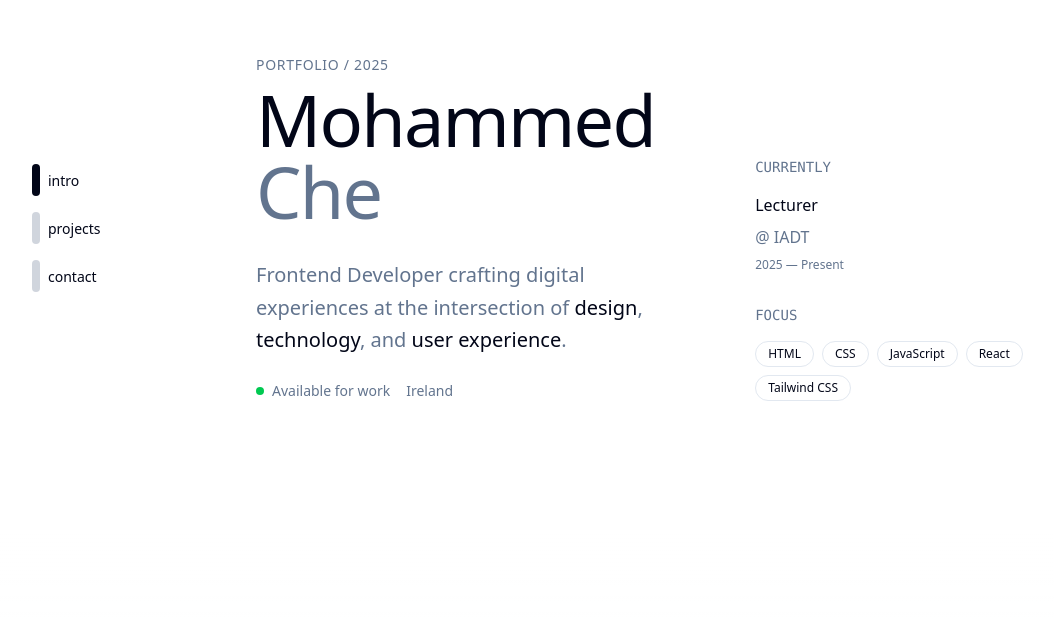
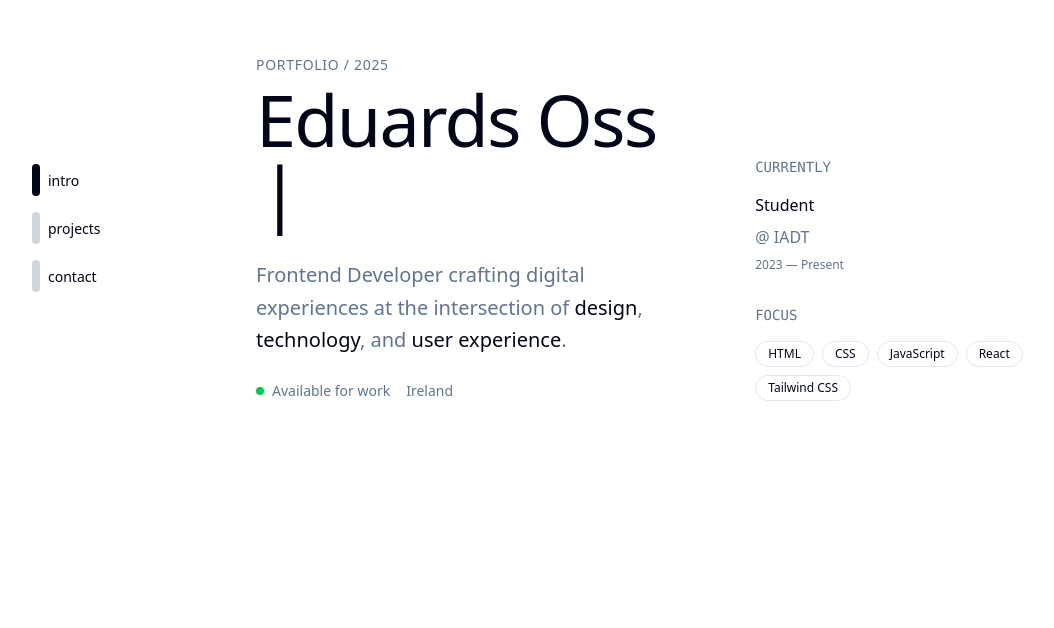
Before and after one commit to n00230867/React-Portfolio, a React (Vite) app: page /contact in a window 1280 px wide. Shown: the part 172-800 px from the top of the page, without its empty margins (0-1054 px from the left). Built offline with nearby package versions, Linux system fonts and the light colour scheme.

Commit message:
Class Version

```diff
--- a/package.json
+++ b/package.json
@@ -20,6 +20,7 @@
     "class-variance-authority": "^0.7.1",
     "clsx": "^2.1.1",
     "embla-carousel-react": "^8.6.0",
+    "gsap": "^3.13.0",
     "lucide-react": "^0.552.0",
     "react": "^19.1.1",
     "react-dom": "^19.1.1",
--- a/src/App.jsx
+++ b/src/App.jsx
@@ -34,8 +34,12 @@ export default function App() {
     const observer = new IntersectionObserver((entries) => {
       entries.forEach(entry => {
         if(entry.isIntersecting){
+          entry.target.classList.add('animate-fade-in-up');
           console.log(entry.target.id);
           setActiveSection(entry.target.id);
+        }
+        else {
+          entry.target.classList.remove('animate-fade-in-up');
         }
       });
     }, { threshold: 0.3, rootMargin: '0px 0px 0px 0px' });
--- a/src/assets/data/projects.json
+++ b/src/assets/data/projects.json
@@ -5,7 +5,7 @@
         "description": "A simple todo application to manage daily tasks.",
         "screenshots": [
             {
-                "url": "https://picsum.photos/seed/todoapp/600/400",
+                "url": "/images/example.png",
                 "caption": "Screenshot of Todo App"
             },
             {
--- a/src/assets/index.css
+++ b/src/assets/index.css
@@ -119,3 +119,21 @@
     @apply bg-background text-foreground;
   }
 }
+
+@layer utilities {
+  .animate-fade-in-up {
+    animation: fade-in-up 0.8s cubic-bezier(0.16, 1, 0.3, 1) forwards;
+  }
+
+  @keyframes fade-in-up {
+    from {
+      opacity: 0;
+      transform: translateY(24px);
+    }
+
+    to {
+      opacity: 1;
+      transform: translateY(0);
+    }
+  }
+}
--- a/src/components/Contact.jsx
+++ b/src/components/Contact.jsx
@@ -1,6 +1,6 @@
 export default function Contact() {
     return (
-        <section id="contact" className="py-20 sm:py-32 ">
+        <section id="contact" className="py-20 sm:py-32 opacity-0">
           <div className="grid lg:grid-cols-2 gap-12 sm:gap-16">
             <div className="space-y-6 sm:space-y-8">
               <h2 className="text-3xl sm:text-4xl font-light">Let's Connect</h2>
--- a/src/components/Footer.jsx
+++ b/src/components/Footer.jsx
@@ -3,7 +3,7 @@ export default function Footer({toggleTheme, isDark}) {
         <footer className="py-12 sm:py-16 border-t border-border">
           <div className="flex flex-col lg:flex-row justify-between items-start lg:items-center gap-6 sm:gap-8">
             <div className="space-y-2">
-              <div className="text-sm text-muted-foreground">© 2025 Mohammed Che. All rights reserved.</div>
+              <div className="text-sm text-muted-foreground">© 2025 Eduards Oss. All rights reserved.</div>
             </div>
 
             <div className="flex items-center gap-4">
--- a/src/components/Intro.jsx
+++ b/src/components/Intro.jsx
@@ -1,20 +1,36 @@
-export default function Intro(){
-    return(
+import TextType from "@/components/animations/TextType";
+
+export default function Intro() {
+  return (
     <header id="intro" className="min-h-screen flex items-center">
       <div className="grid lg:grid-cols-5 gap-12 sm:gap-16 w-full">
         <div className="lg:col-span-3 space-y-6 sm:space-y-8">
           <div className="space-y-3 sm:space-y-2">
-                <div className="text-sm text-muted-foreground tracking-wider">PORTFOLIO / 2025</div>
+            <div className="text-sm text-muted-foreground tracking-wider">
+              PORTFOLIO / 2025
+            </div>
             <h1 className="text-5xl sm:text-6xl lg:text-7xl font-light tracking-tight">
-                  Mohammed <br />
-                  <span className="text-muted-foreground">Che</span>
+              <TextType
+                text={[
+                  "Eduards Oss"
+                ]}
+                typingSpeed={75}
+                pauseDuration={1500}
+                showCursor={true}
+                loop={false}
+                cursorCharacter="|"
+              />
+
+              {/* <span className="text-muted-foreground">Che</span> */}
             </h1>
           </div>
 
           <div className="space-y-6 max-w-md">
             <p className="text-lg sm:text-xl text-muted-foreground leading-relaxed">
-                  Frontend Developer crafting digital experiences at the intersection of
-                  <span className="text-foreground"> design</span>,<span className="text-foreground"> technology</span>, and
+              Frontend Developer crafting digital experiences at the
+              intersection of
+              <span className="text-foreground"> design</span>,
+              <span className="text-foreground"> technology</span>, and
               <span className="text-foreground"> user experience</span>.
             </p>
 
@@ -30,25 +46,31 @@ export default function Intro(){
 
         <div className="lg:col-span-2 flex flex-col justify-end space-y-6 sm:space-y-8 mt-8 lg:mt-0">
           <div className="space-y-4">
-                <div className="text-sm text-muted-foreground font-mono">CURRENTLY</div>
+            <div className="text-sm text-muted-foreground font-mono">
+              CURRENTLY
+            </div>
             <div className="space-y-2">
-                  <div className="text-foreground">Lecturer</div>
+              <div className="text-foreground">Student</div>
               <div className="text-muted-foreground">@ IADT</div>
-                  <div className="text-xs text-muted-foreground">2025 — Present</div>
+              <div className="text-xs text-muted-foreground">
+                2023 — Present
+              </div>
             </div>
           </div>
 
           <div className="space-y-4">
             <div className="text-sm text-muted-foreground font-mono">FOCUS</div>
             <div className="flex flex-wrap gap-2">
-                  {['HTML', 'CSS', 'JavaScript', 'React', 'Tailwind CSS'].map((skill) => (
+              {["HTML", "CSS", "JavaScript", "React", "Tailwind CSS"].map(
+                (skill) => (
                   <span
                     key={skill}
                     className="px-3 py-1 text-xs border border-border rounded-full hover:border-muted-foreground/50 transition-colors duration-300"
                   >
                     {skill}
                   </span>
-                  ))}
+                )
+              )}
             </div>
           </div>
         </div>
--- a/src/components/Projects.jsx
+++ b/src/components/Projects.jsx
@@ -10,7 +10,7 @@ export default function Projects() {
   ));
 
     return (
-    <section id="projects" className="py-20 sm:py-32">
+    <section id="projects" className="py-20 sm:py-32 opacity-0">
       <div className="space-y-10">
         <div className="space-y-6 sm:space-y-8 max-w-2xl">
           <h2 className="text-3xl sm:text-4xl font-light">Projects</h2>
--- /dev/null
+++ b/src/components/animations/TextType.jsx
@@ -0,0 +1,174 @@
+'use client';
+
+import { useEffect, useRef, useState, createElement, useMemo, useCallback } from 'react';
+import { gsap } from 'gsap';
+
+const TextType = ({
+  text,
+  as: Component = 'div',
+  typingSpeed = 50,
+  initialDelay = 0,
+  pauseDuration = 2000,
+  deletingSpeed = 30,
+  loop = true,
+  className = '',
+  showCursor = true,
+  hideCursorWhileTyping = false,
+  cursorCharacter = '|',
+  cursorClassName = '',
+  cursorBlinkDuration = 0.5,
+  textColors = [],
+  variableSpeed,
+  onSentenceComplete,
+  startOnVisible = false,
+  reverseMode = false,
+  ...props
+}) => {
+  const [displayedText, setDisplayedText] = useState('');
+  const [currentCharIndex, setCurrentCharIndex] = useState(0);
+  const [isDeleting, setIsDeleting] = useState(false);
+  const [currentTextIndex, setCurrentTextIndex] = useState(0);
+  const [isVisible, setIsVisible] = useState(!startOnVisible);
+  const cursorRef = useRef(null);
+  const containerRef = useRef(null);
+
+  const textArray = useMemo(() => (Array.isArray(text) ? text : [text]), [text]);
+
+  const getRandomSpeed = useCallback(() => {
+    if (!variableSpeed) return typingSpeed;
+    const { min, max } = variableSpeed;
+    return Math.random() * (max - min) + min;
+  }, [variableSpeed, typingSpeed]);
+
+  const getCurrentTextColor = () => {
+    if (textColors.length === 0) return;
+    return textColors[currentTextIndex % textColors.length];
+  };
+
+  useEffect(() => {
+    if (!startOnVisible || !containerRef.current) return;
+
+    const observer = new IntersectionObserver(
+      entries => {
+        entries.forEach(entry => {
+          if (entry.isIntersecting) {
+            setIsVisible(true);
+          }
+        });
+      },
+      { threshold: 0.1 }
+    );
+
+    observer.observe(containerRef.current);
+    return () => observer.disconnect();
+  }, [startOnVisible]);
+
+  useEffect(() => {
+    if (showCursor && cursorRef.current) {
+      gsap.set(cursorRef.current, { opacity: 1 });
+      gsap.to(cursorRef.current, {
+        opacity: 0,
+        duration: cursorBlinkDuration,
+        repeat: -1,
+        yoyo: true,
+        ease: 'power2.inOut'
+      });
+    }
+  }, [showCursor, cursorBlinkDuration]);
+
+  useEffect(() => {
+    if (!isVisible) return;
+
+    let timeout;
+
+    const currentText = textArray[currentTextIndex];
+    const processedText = reverseMode ? currentText.split('').reverse().join('') : currentText;
+
+    const executeTypingAnimation = () => {
+      if (isDeleting) {
+        if (displayedText === '') {
+          setIsDeleting(false);
+          if (currentTextIndex === textArray.length - 1 && !loop) {
+            return;
+          }
+
+          if (onSentenceComplete) {
+            onSentenceComplete(textArray[currentTextIndex], currentTextIndex);
+          }
+
+          setCurrentTextIndex(prev => (prev + 1) % textArray.length);
+          setCurrentCharIndex(0);
+          timeout = setTimeout(() => {}, pauseDuration);
+        } else {
+          timeout = setTimeout(() => {
+            setDisplayedText(prev => prev.slice(0, -1));
+          }, deletingSpeed);
+        }
+      } else {
+        if (currentCharIndex < processedText.length) {
+          timeout = setTimeout(
+            () => {
+              setDisplayedText(prev => prev + processedText[currentCharIndex]);
+              setCurrentCharIndex(prev => prev + 1);
+            },
+            variableSpeed ? getRandomSpeed() : typingSpeed
+          );
+        } else if (textArray.length >= 1) {
+          if (!loop && currentTextIndex === textArray.length - 1) return;
+          timeout = setTimeout(() => {
+            setIsDeleting(true);
+          }, pauseDuration);
+        }
+      }
+    };
+
+    if (currentCharIndex === 0 && !isDeleting && displayedText === '') {
+      timeout = setTimeout(executeTypingAnimation, initialDelay);
+    } else {
+      executeTypingAnimation();
+    }
+
+    return () => clearTimeout(timeout);
+    // eslint-disable-next-line react-hooks/exhaustive-deps
+  }, [
+    currentCharIndex,
+    displayedText,
+    isDeleting,
+    typingSpeed,
+    deletingSpeed,
+    pauseDuration,
+    textArray,
+    currentTextIndex,
+    loop,
+    initialDelay,
+    isVisible,
+    reverseMode,
+    variableSpeed,
+    onSentenceComplete
+  ]);
+
+  const shouldHideCursor =
+    hideCursorWhileTyping && (currentCharIndex < textArray[currentTextIndex].length || isDeleting);
+
+  return createElement(
+    Component,
+    {
+      ref: containerRef,
+      className: `inline-block whitespace-pre-wrap tracking-tight ${className}`,
+      ...props
+    },
+    <span className="inline" style={{ color: getCurrentTextColor() || 'inherit' }}>
+      {displayedText}
+    </span>,
+    showCursor && (
+      <span
+        ref={cursorRef}
+        className={`ml-1 inline-block opacity-100 ${shouldHideCursor ? 'hidden' : ''} ${cursorClassName}`}
+      >
+        {cursorCharacter}
+      </span>
+    )
+  );
+};
+
+export default TextType;
```
Also changed, not shown: 1 other file (tests, documents, lock files or other folders). Lines whose indentation alone changed are shown as unchanged.
